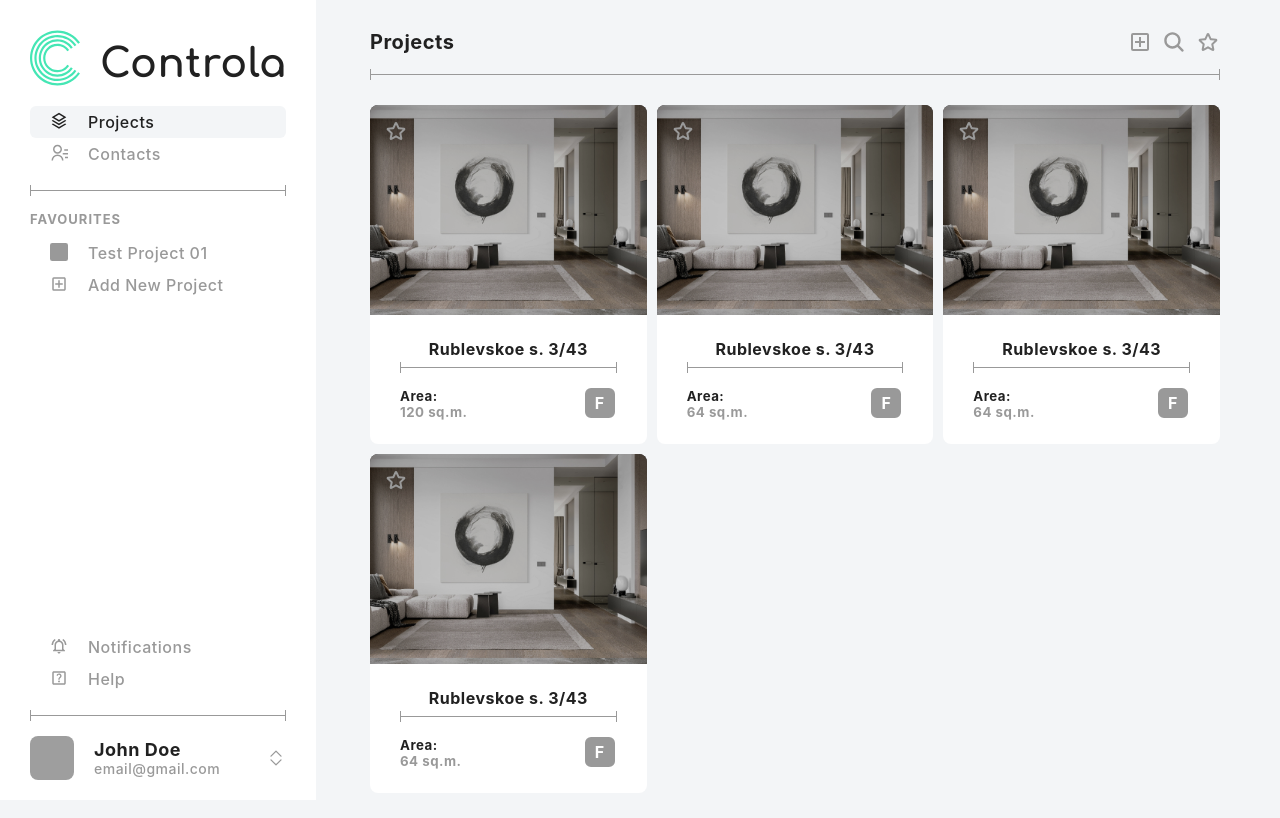
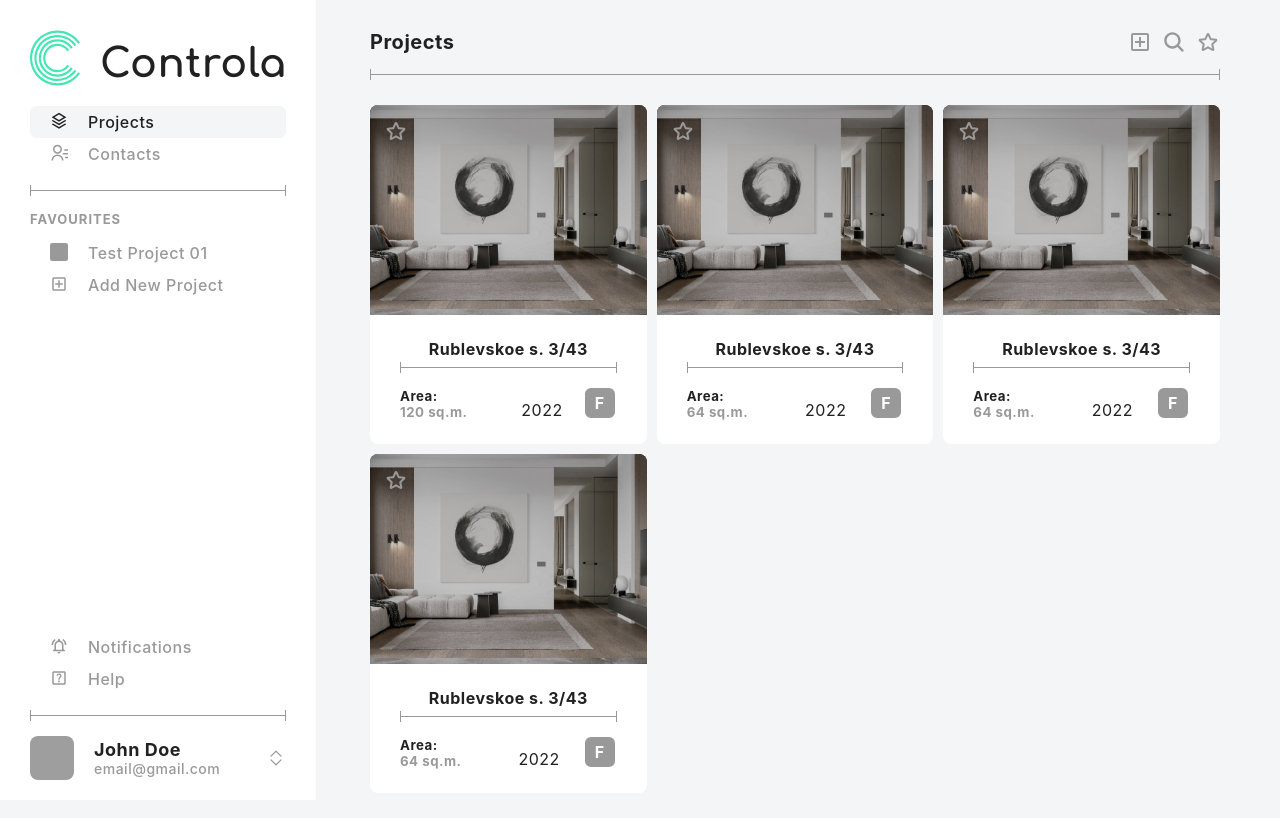
Before and after one commit to Anderboi/tech-spec-app, a Next.js app: page /projectsPage in a window 1280 px wide. Shown: the top 818 px of the page. Built offline with nearby package versions, Linux system fonts and the light colour scheme; grey boxes are pictures that could not be loaded.

Commit message:
fix: initDate in projects

```diff
--- a/src/components/project/project_card/project_card.tsx
+++ b/src/components/project/project_card/project_card.tsx
@@ -9,6 +9,7 @@ import CustomDivider from '../../base/customDivider'
 import Link from 'next/link'
 
 const ProjectCard: React.FunctionComponent<Project> = ({
+  initDate,
   id,
   address,
   area,
@@ -43,6 +44,7 @@ const ProjectCard: React.FunctionComponent<Project> = ({
             <h5 className={style.area_heading}>Area:</h5>
             <h5 className={style.area_value}>{`${area} sq.m.`}</h5>
           </div>
+          <span>{`${initDate.getFullYear()}`}</span>
 
           <ProjectStage stage={stage || 'Concept'} />
         </div>
--- a/src/pages/contactsPage.tsx
+++ b/src/pages/contactsPage.tsx
@@ -14,6 +14,7 @@ function ContactsPage(): JSX.Element {
         <GridLayout>
           <ProjectCard
             name='first'
+            initDate={new Date()}
             id={1}
             address='Rublevskoe s. 3/43'
             area={120}
--- a/src/pages/projectsPage.tsx
+++ b/src/pages/projectsPage.tsx
@@ -17,6 +17,7 @@ function ProjectsPage() {
         </Head>
         <GridLayout>
           <ProjectCard
+          initDate={new Date()}
             name='first'
             id={1}
             address='Rublevskoe s. 3/43'
@@ -24,6 +25,7 @@ function ProjectsPage() {
             stage='Feasibility'
           />
           <ProjectCard
+          initDate={new Date()}
             name='first'
             id={2}
             address='Rublevskoe s. 3/43'
@@ -31,6 +33,7 @@ function ProjectsPage() {
             stage='Feasibility'
           />
           <ProjectCard
+          initDate={new Date()}
             name='first'
             id={3}
             address='Rublevskoe s. 3/43'
@@ -38,6 +41,7 @@ function ProjectsPage() {
             stage='Feasibility'
           />
           <ProjectCard
+          initDate={new Date()}
             name='first'
             id={4}
             address='Rublevskoe s. 3/43'
```
Also changed, not shown: .eslintrc.json.
